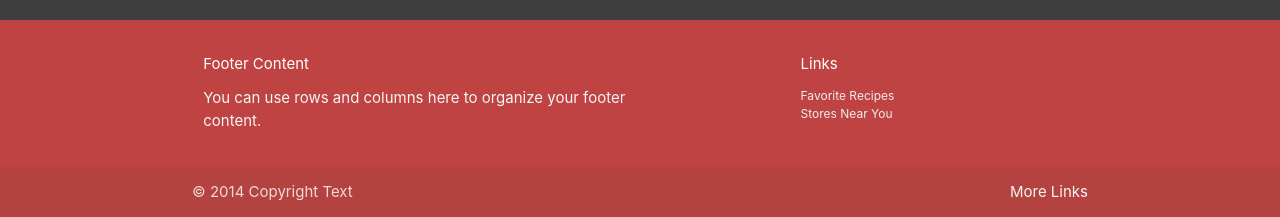
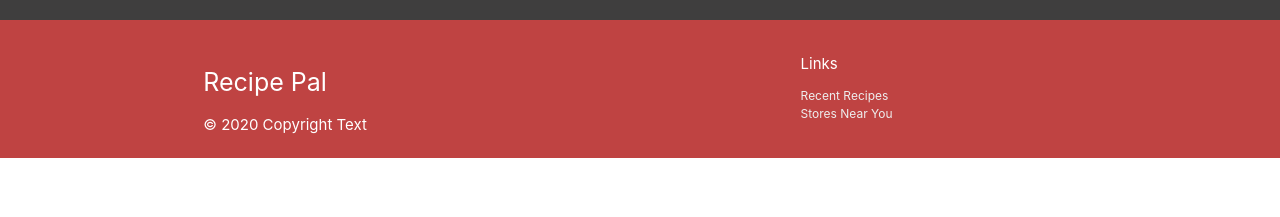
Before and after one commit to sayler3/Food_Application, a plain HTML site: page stores_near_you.html in a window 1280 px wide. Shown: the part 887-1104 px from the top of the page. After the commit the page ends 1045 px from the top, so only its background shows below. Drawn offline with nearby package versions, Linux system fonts and the light colour scheme; some packages are replaced by stand-ins of ours.

Commit message:
UPDATE HTML: updated footer and nav links

```diff
--- a/stores_near_you.html
+++ b/stores_near_you.html
@@ -29,7 +29,7 @@
         <a href="#" data-target="mobile-demo" class="sidenav-trigger"><i class="material-icons">menu</i></a>
         <ul id="nav-mobile" class="right hide-on-med-and-down">
           <li><a href="index.html">Home</a></li>
-          <li><a href="favorite_recipes.html">Favorite Recipes</a></li>
+          <li><a href="favorite_recipes.html">Recent Recipes</a></li>
           <li><a href="stores_near_you.html">Stores Near You</a></li>
         </ul>
       </div>
@@ -38,7 +38,7 @@
     <!-- When your nav bar is resized, you will see that the links on the right turn into a hamburger icon menu -->
     <ul class="sidenav" id="mobile-demo">
       <li><a href="index.html">Home</a></li>
-      <li><a href="favorite_recipes.html">Favorite Recipes</a></li>
+      <li><a href="favorite_recipes.html">Recent Recipes</a></li>
       <li><a href="stores_near_you.html">Stores Near You</a></li>
     </ul>
   </header>
@@ -66,22 +66,18 @@
     <div class="container">
       <div class="row">
         <div class="col l6 s12">
-          <h5 class="white-text">Footer Content</h5>
-          <p class="grey-text text-lighten-4">You can use rows and columns here to organize your footer content.</p>
+          <h3 class="white-text">Recipe Pal</h3>
+          <div>
+            © 2020 Copyright Text
+          </div>
         </div>
         <div class="col l4 offset-l2 s12">
           <h5 class="white-text">Links</h5>
           <ul>
-            <li><a class="grey-text text-lighten-3" href="favorite_recipes.html">Favorite Recipes</a></li>
+            <li><a class="grey-text text-lighten-3" href="favorite_recipes.html">Recent Recipes</a></li>
             <li><a class="grey-text text-lighten-3" href="stores_near_you.html">Stores Near You</a></li>
           </ul>
         </div>
-      </div>
-    </div>
-    <div class="footer-copyright">
-      <div class="container">
-        © 2014 Copyright Text
-        <a class="grey-text text-lighten-4 right" href="#!">More Links</a>
       </div>
     </div>
   </footer>
```
Also changed, not shown: favorite_recipes.html (+5 -9 lines), index.html (+5 -9 lines), 1 other file.
